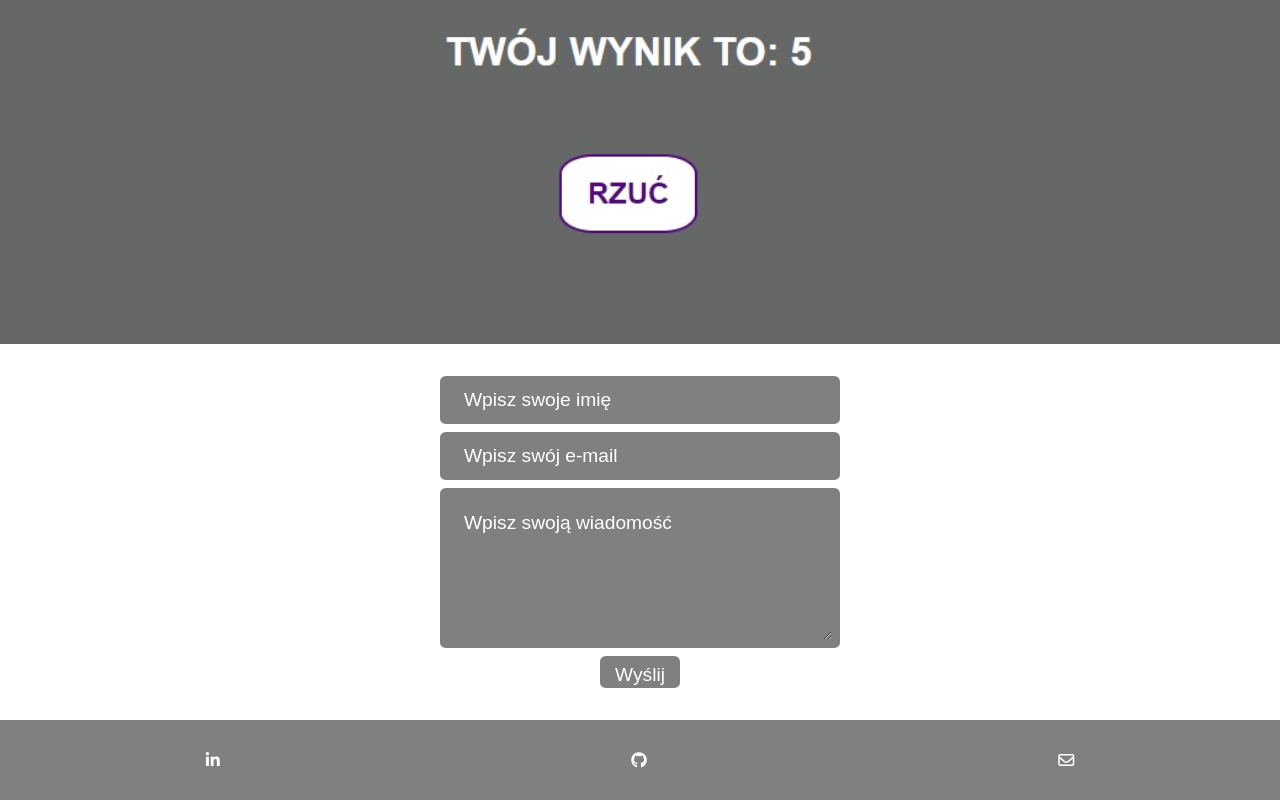
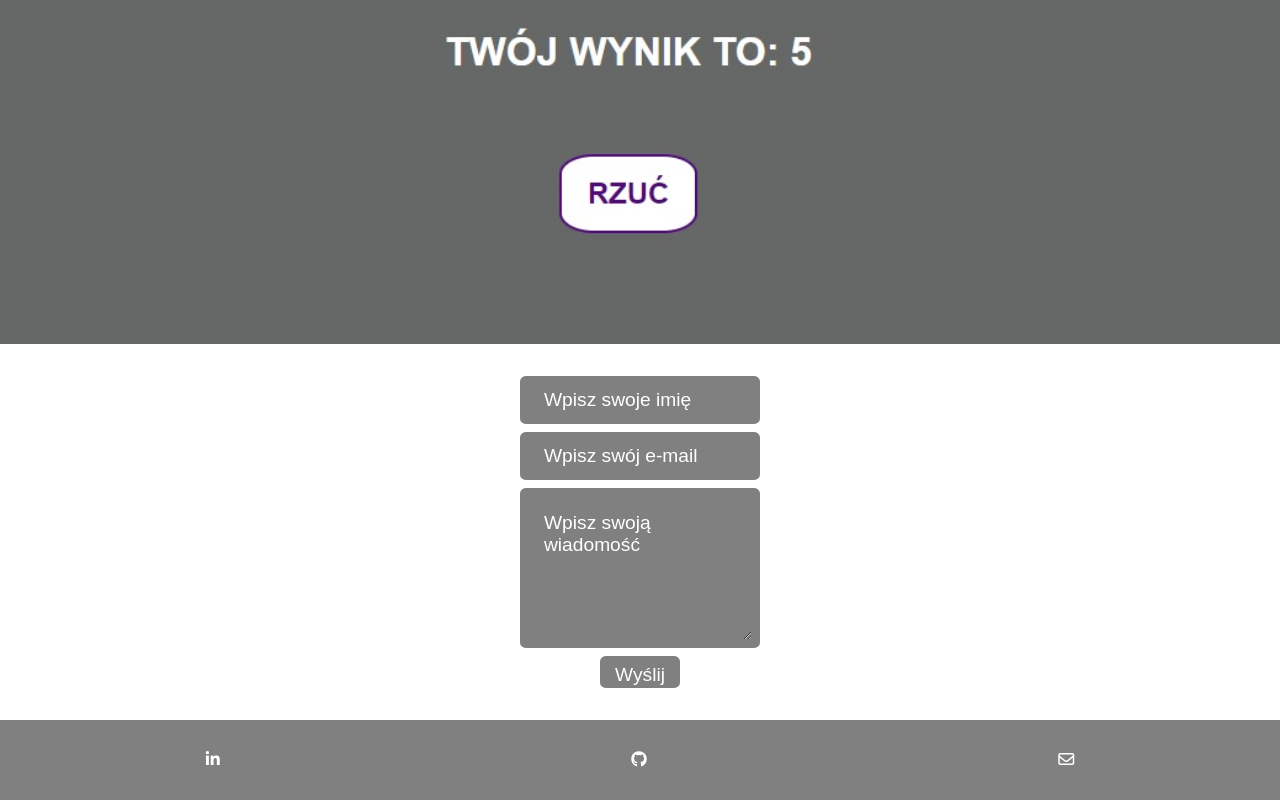
Before and after one commit to kwojtas172/kwojtas172.github.io, a React (Create React App) app: page / in a window 1280 px wide. Shown: the part 7082-7882 px from the top of the page. Built offline with nearby package versions, Linux system fonts and the light colour scheme.

Commit message:
changed favicon, updated FormApp & FooterApp

```diff
--- a/public/index.html
+++ b/public/index.html
@@ -25,7 +25,7 @@
       work correctly both with client-side routing and a non-root public URL.
       Learn how to configure a non-root public URL by running `npm run build`.
     -->
-    <title>React App</title>
+    <title>Portfolio</title>
   </head>
   <body>
     <noscript>You need to enable JavaScript to run this app.</noscript>
--- a/src/components/FooterApp.jsx
+++ b/src/components/FooterApp.jsx
@@ -11,13 +11,23 @@ const Footer = styled.footer`
     color: #ffffff;
 `
 
+const Link = styled.a`
+    color: #ffffff;
+`
+
 
 const FooterApp = () => {
     return (
         <Footer>
-            <i className="fab fa-linkedin-in"></i>
-            <i className="fab fa-github"></i>
-            <i className="far fa-envelope"></i>
+            <Link href='https://www.linkedin.com/in/kamil-wojtas/' target='_blank' rel='noreferrer'>
+                <i className="fab fa-linkedin-in"></i>
+            </Link>
+            <Link href='https://github.com/kwojtas172' target='_blank' rel='noreferrer'>
+                <i className="fab fa-github"></i>
+            </Link>
+            <Link href='mailto:kwojtas172@gmail.com' target='_blank' rel='noreferrer'>
+                <i className="far fa-envelope"></i>
+            </Link>
         </Footer>
     );
 }
--- a/src/components/FormApp.jsx
+++ b/src/components/FormApp.jsx
@@ -5,11 +5,13 @@ import styled from "styled-components";
 const Form = styled.form`
     display: flex;
     flex-direction: column;
+    justify-content: center;
+    align-items: center;
     margin: 2rem 0;
 `
 
 const Input = styled.input`
-    width: 25rem;
+    max-width: 15rem;
     height: 3rem;
     background-color: grey;
     color: #ffffff;
@@ -28,7 +30,7 @@ const Input = styled.input`
 `
 
 const TextArea = styled.textarea`
-    width: 25rem;
+    max-width: 15rem;
     height: 10rem;
     background-color: grey;
     color: #ffffff;
```
Also changed, not shown: 1 other file (tests, documents, lock files or other folders).
